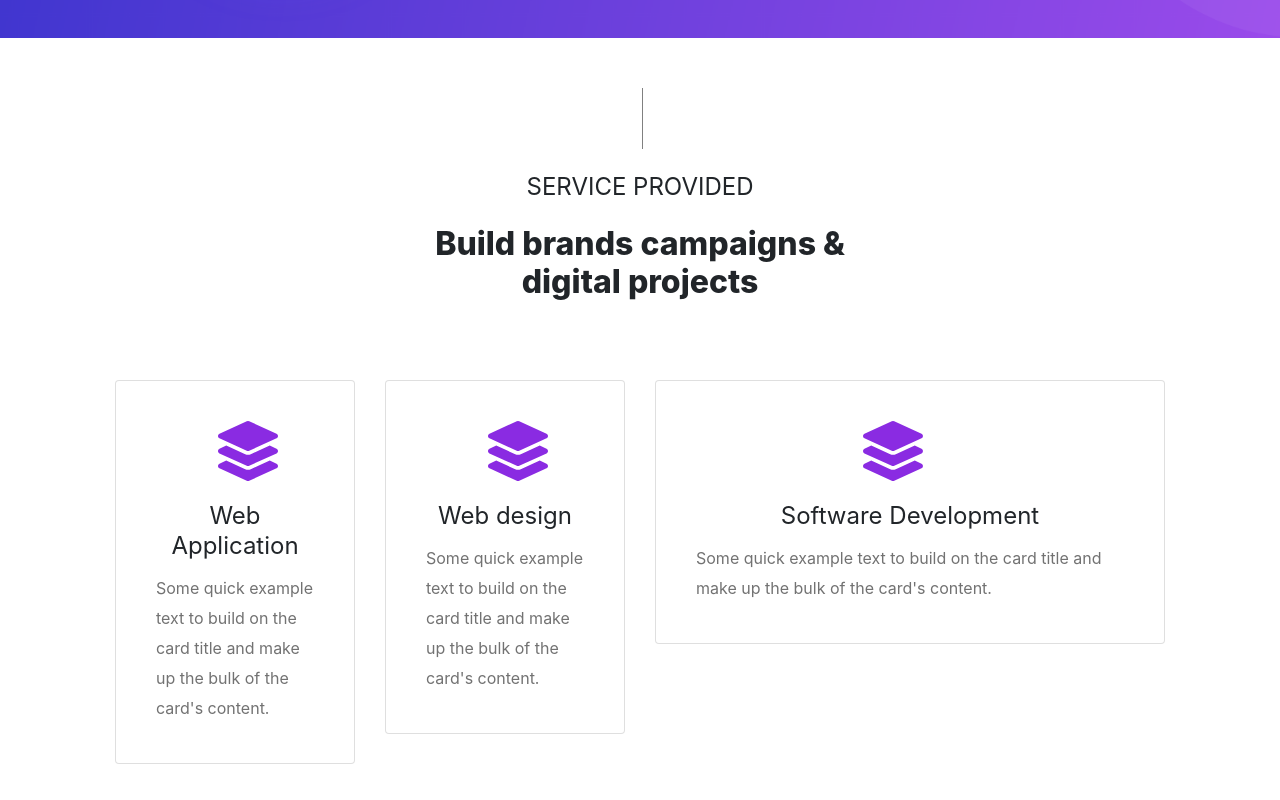
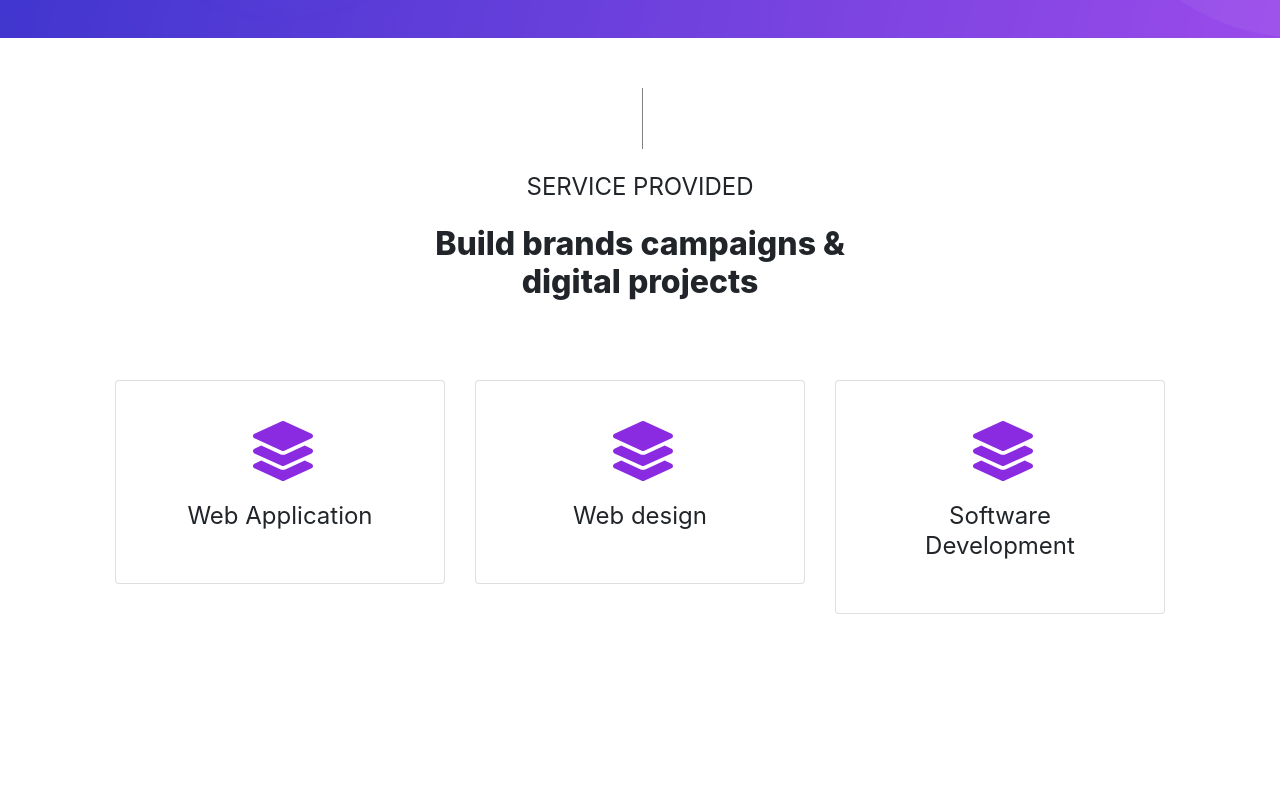
Before and after one commit to suri66/surjeet-bhadauriya, a React (Create React App) app: page /services in a window 1280 px wide. Shown: the part 354-1154 px from the top of the page. After the commit the page ends 1068 px from the top, so only its background shows below. Built offline with nearby package versions, Linux system fonts and the light colour scheme.

Commit message:
UI chnages

```diff
--- a/src/components/ServicesComponent/ChildComponent/ServiceProvided.js
+++ b/src/components/ServicesComponent/ChildComponent/ServiceProvided.js
@@ -21,7 +21,7 @@ const ServiceProvided = (props) => {
         </Col>
       </Row>
       <Row className="row-margin-off padding-100-50">
-        <Col xl="3" lg="3" md="3" sm="12" xs="12" className="margin-top-20">
+        <Col xl="4" lg="4" md="4" sm="12" xs="12" className="margin-top-20">
           <Card className="service-card">
             <CardBody>
               <div className="service-icon-div">
@@ -30,14 +30,14 @@ const ServiceProvided = (props) => {
               <CardTitle className="margin-top-20">
                 <h4 className="text-align-center service-div-title">Web Application</h4>
               </CardTitle>
-              <CardText className="service-div-text">
+              {/* <CardText className="service-div-text">
                 Some quick example text to build on the card title and make up
                 the bulk of the card's content.
-              </CardText>
+              </CardText> */}
             </CardBody>
           </Card>
         </Col>
-        <Col xl="3" lg="3" md="3" sm="12" xs="12" className="margin-top-20">
+        <Col xl="4" lg="4" md="4" sm="12" xs="12" className="margin-top-20">
           <Card className="service-card">
             <CardBody>
               <div className="service-icon-div">
@@ -46,10 +46,10 @@ const ServiceProvided = (props) => {
               <CardTitle className="margin-top-20">
                 <h4 className="text-align-center service-div-title">Web design</h4>
               </CardTitle>
-              <CardText className="service-div-text">
+              {/* <CardText className="service-div-text">
                 Some quick example text to build on the card title and make up
                 the bulk of the card's content.
-              </CardText>
+              </CardText> */}
             </CardBody>
           </Card>
         </Col>
@@ -62,10 +62,10 @@ const ServiceProvided = (props) => {
               <CardTitle className="margin-top-20">
                 <h4 className="text-align-center service-div-title">Software Development</h4>
               </CardTitle>
-              <CardText className="service-div-text">
+              {/* <CardText className="service-div-text">
                 Some quick example text to build on the card title and make up
                 the bulk of the card's content.
-              </CardText>
+              </CardText> */}
             </CardBody>
           </Card>
         </Col>
```
